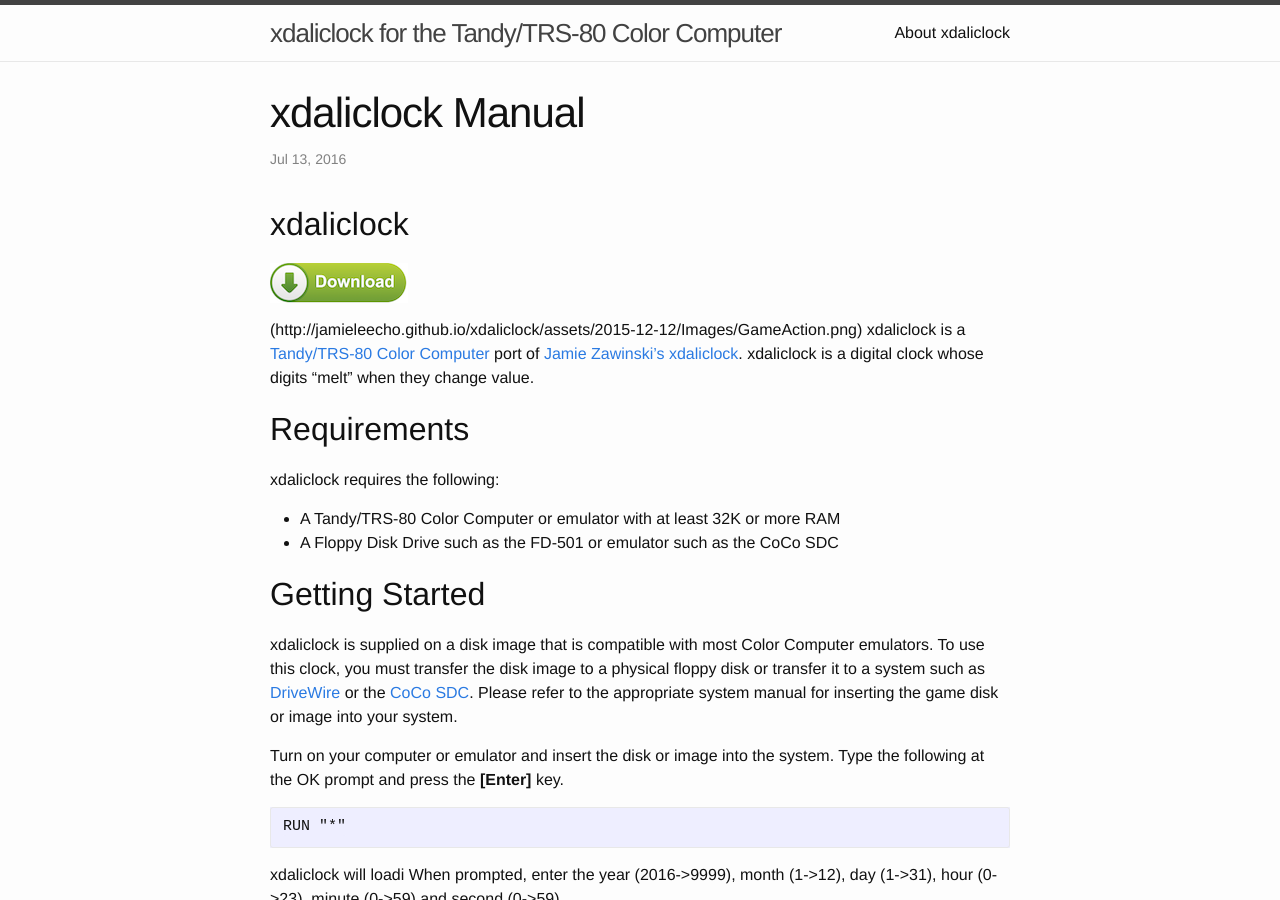
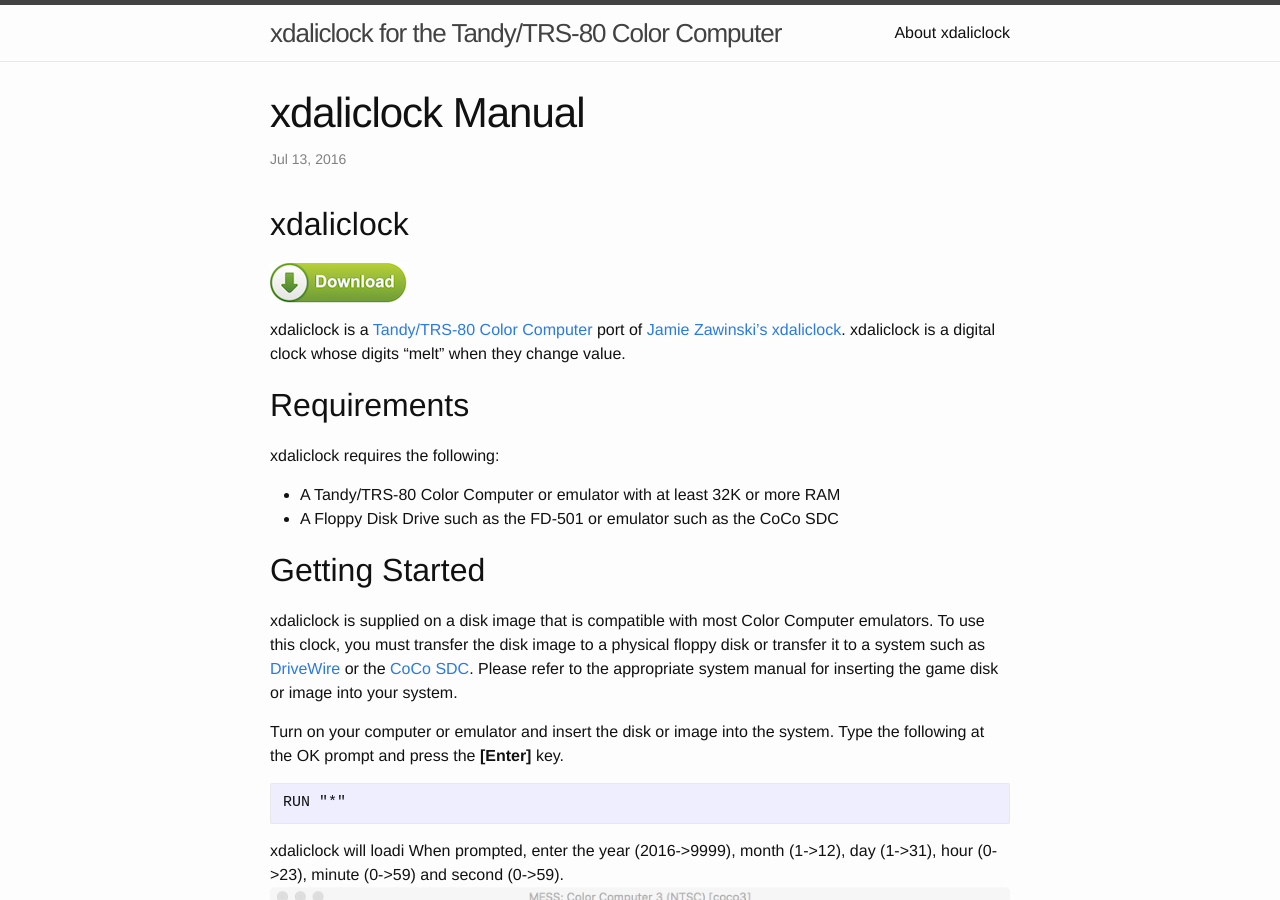
Before and after one commit to jamieleecho/xdaliclock, a Jekyll site: the page built from _posts/2016-07-13-xdaliclock-manual.markdown, in a window 1280 px wide and 900 px high. Built offline with Jekyll 4.4.1, drawn with Linux system fonts in a browser that asks for light colours.

Commit message:
remove leftover junk

```diff
--- a/_posts/2016-07-13-xdaliclock-manual.markdown
+++ b/_posts/2016-07-13-xdaliclock-manual.markdown
@@ -7,7 +7,6 @@ categories: xdaliclock manual coco
 ## xdaliclock
 [![Download]({{site.url}}{{site.baseurl}}/assets/Images/Download.png)](https://github.com/jamieleecho/xdaliclock/releases/download/v0.1.0/xdali.dsk)
 
-({{site.url}}{{site.baseurl}}/assets/2015-12-12/Images/GameAction.png)
 xdaliclock is a [Tandy/TRS-80 Color
 Computer](https://en.wikipedia.org/wiki/TRS-80_Color_Computer) port of [Jamie
 Zawinski's](https://www.jwz.org/)
```
